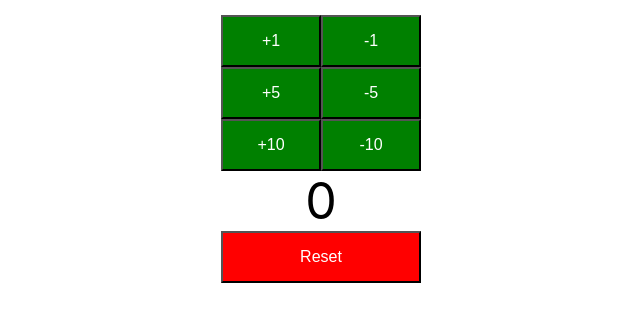
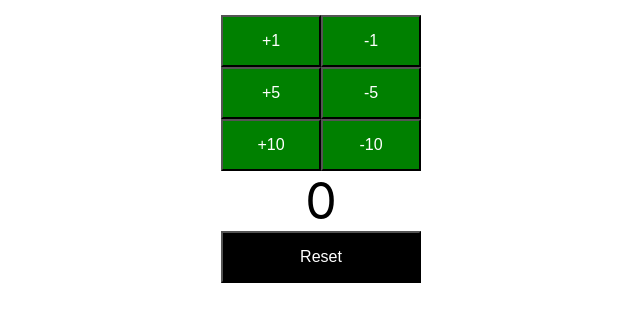
Before and after one commit to gonzalezsoriano777/ATMCardSystem, a React (Create React App) app in the folder atm-client/: page / in a window 1280 px wide. Shown: the top 322 px of the page, without its empty margins (319-959 px from the left). Built offline with nearby package versions, Linux system fonts and the light colour scheme.

Commit message:
going to work on making this simple project more appealing to the eye later on.. for now it's time to integrate the server side of this major project!

```diff
--- a/atm-client/src/components/counter/Counter.css
+++ b/atm-client/src/components/counter/Counter.css
@@ -6,13 +6,19 @@ button {
   width: 100px;
 }
 
+.decrement {
+  background-color: red;
+  color: white;
+  padding: 15px 30px;
+}
+
 .count {
   font-size: 50px;
   padding: 15px 30px;
 }
 
 .reset{
-  background-color : red;
+  background-color : black;
   width: 200px;
 }
 
```
